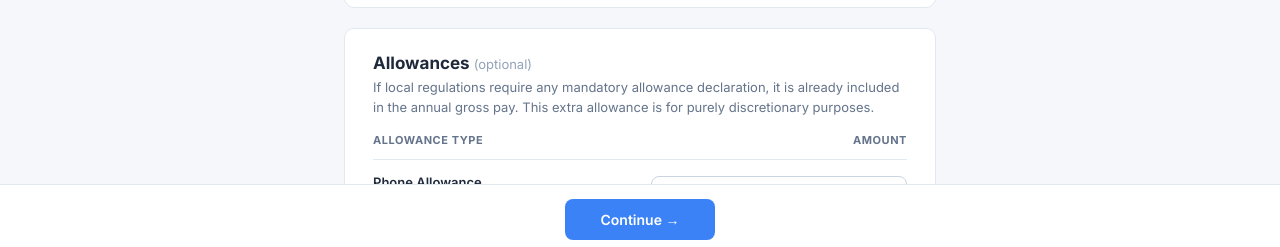
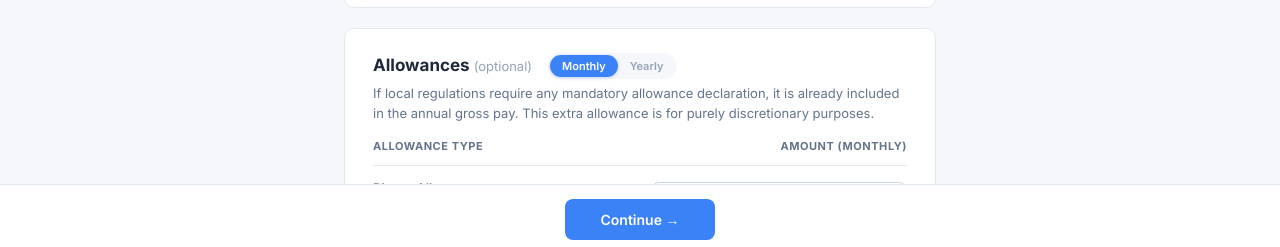
Before and after one commit to buggskaka/Horizoncasestudy, a plain HTML site: page index.html in a window 1280 px wide. Shown: the part 546-793 px from the top of the page. Drawn offline with Linux system fonts and the light colour scheme.

Commit message:
Add Monthly/Yearly toggle for allowance amounts

```diff
--- a/index.html
+++ b/index.html
@@ -807,6 +807,38 @@
     .remove-allowance-btn:hover {
       background: #fef2f2;
       color: #ef4444;
+    }
+
+    /* Period toggle */
+    .period-toggle {
+      display: inline-flex;
+      align-items: center;
+      background: var(--bg);
+      border: 1px solid var(--border-main);
+      border-radius: 20px;
+      padding: 2px;
+      gap: 0;
+      margin-left: 12px;
+      vertical-align: middle;
+    }
+
+    .period-toggle-btn {
+      padding: 4px 12px;
+      border: none;
+      border-radius: 18px;
+      background: transparent;
+      font-size: 11px;
+      font-weight: 600;
+      font-family: var(--font);
+      color: var(--text-tertiary);
+      cursor: pointer;
+      transition: all 0.2s ease;
+    }
+
+    .period-toggle-btn.active {
+      background: var(--primary);
+      color: #fff;
+      box-shadow: 0 1px 4px rgba(59, 130, 246, 0.25);
     }
 
     /* Info callout */
@@ -1117,7 +1149,12 @@
     <!-- Allowances -->
     <div class="section animate-in" style="animation-delay: 0.05s;">
       <div class="section-header">
-        <div class="section-title">Allowances <span class="optional-tag">(optional)</span></div>
+        <div class="section-title">Allowances <span class="optional-tag">(optional)</span>
+          <span class="period-toggle" id="periodToggle">
+            <button class="period-toggle-btn active" onclick="setPeriod('monthly')" id="btn-monthly">Monthly</button>
+            <button class="period-toggle-btn" onclick="setPeriod('yearly')" id="btn-yearly">Yearly</button>
+          </span>
+        </div>
         <div class="section-desc">If local regulations require any mandatory allowance declaration, it is already
           included in the annual gross pay. This extra allowance is for purely discretionary purposes.</div>
       </div>
@@ -1126,7 +1163,7 @@
           <thead>
             <tr>
               <th>Allowance type</th>
-              <th style="text-align:right;">Amount</th>
+              <th style="text-align:right;">Amount <span id="periodLabel">(monthly)</span></th>
             </tr>
           </thead>
           <tbody>
@@ -1321,6 +1358,20 @@
     let addedAllowances = {}; // id -> { name, value }
     let addedCount = 0;
 
+    let allowancePeriod = 'monthly'; // 'monthly' or 'yearly'
+
+    function setPeriod(p) {
+      allowancePeriod = p;
+      document.getElementById('btn-monthly').classList.toggle('active', p === 'monthly');
+      document.getElementById('btn-yearly').classList.toggle('active', p === 'yearly');
+      document.getElementById('periodLabel').textContent = p === 'monthly' ? '(monthly)' : '(yearly)';
+      // Update all suffix labels
+      document.querySelectorAll('.allowance-input-suffix').forEach(el => {
+        el.textContent = p === 'monthly' ? 'EUR' : 'EUR/yr';
+      });
+      recalculate();
+    }
+
     function recalculate() {
       const grossAnnual = parseFloat(document.getElementById('grossSalary').value) || 0;
       const grossMonthly = grossAnnual / 12;
@@ -1347,10 +1398,14 @@
       const care = healthBase * CARE_RATE;
       const eorFee = grossAnnual * EOR_FEE_RATE;
 
-      const staticAllowancesMonthly = Object.values(allowances).reduce((a, b) => a + b, 0);
-      const addedAllowancesMonthly = Object.values(addedAllowances).reduce((a, b) => a + b.value, 0);
-      const totalAllowancesMonthly = staticAllowancesMonthly + addedAllowancesMonthly;
-      const totalAllowancesAnnual = totalAllowancesMonthly * 12;
+      // If monthly, multiply by 12 to get annual; if yearly, values are already annual
+      const periodMultiplier = allowancePeriod === 'monthly' ? 12 : 1;
+
+      const staticAllowancesRaw = Object.values(allowances).reduce((a, b) => a + b, 0);
+      const addedAllowancesRaw = Object.values(addedAllowances).reduce((a, b) => a + b.value, 0);
+      const totalAllowancesRaw = staticAllowancesRaw + addedAllowancesRaw;
+      const totalAllowancesAnnual = totalAllowancesRaw * periodMultiplier;
+      const totalAllowancesMonthly = totalAllowancesAnnual / 12;
 
       const tcoe = grossAnnual + pension + health + unemployment + care + eorFee + totalAllowancesAnnual;
       const tcoeMonthly = tcoe / 12;
```
